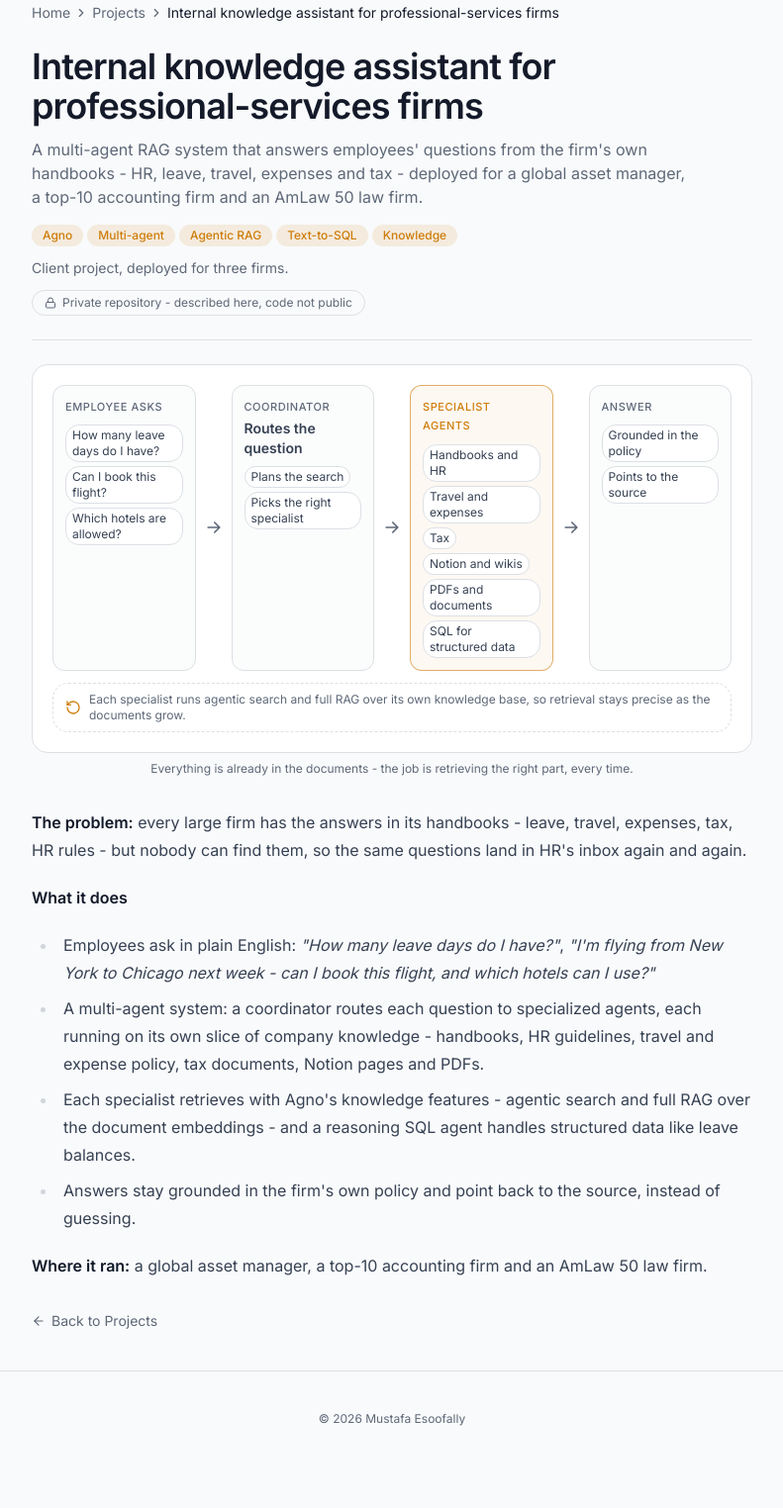
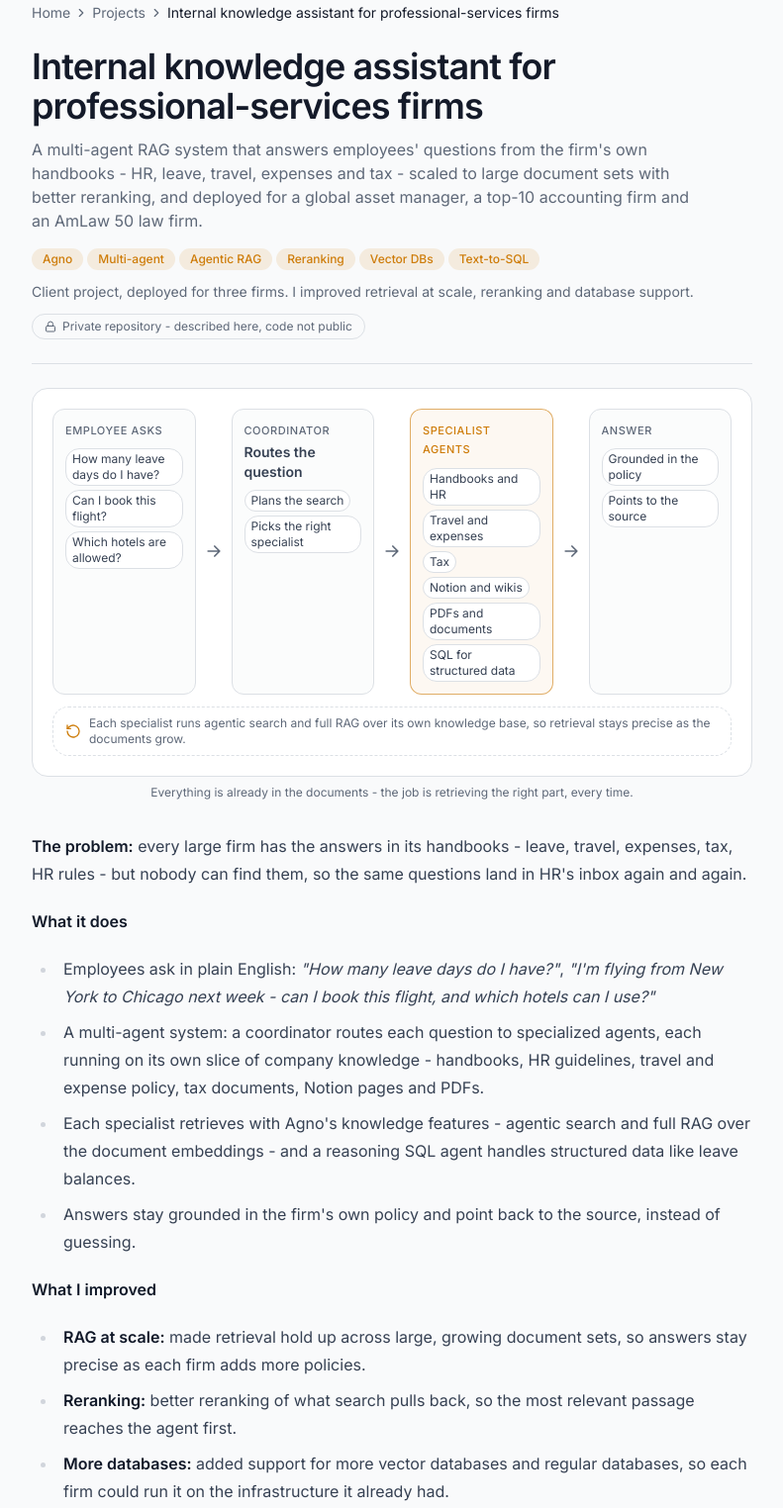
Before and after one commit to Mustafa-Esoofally/Mustafa-Esoofally.github.io, an Astro site: page /projects/policy-assistant in a window 1280 px wide. Shown: the part 94-1618 px from the top of the page at 99% size, without its empty margins (244-1035 px from the left). Before the commit the page ends 1576 px from the top, so only its background shows below. Built offline with nearby package versions, Linux system fonts and the light colour scheme; Astro itself is replaced by a stand-in of ours.

Commit message:
Knowledge assistant: RAG at scale, reranking, more databases

```diff
--- a/src/content/projects/policy-assistant.mdx
+++ b/src/content/projects/policy-assistant.mdx
@@ -4,10 +4,10 @@ startDate: 2025-09-15
 category: "production"
 order: 1
 private: true
-description: "A multi-agent RAG system that answers employees' questions from the firm's own handbooks - HR, leave, travel, expenses and tax - deployed for a global asset manager, a top-10 accounting firm and an AmLaw 50 law firm."
-role: "Client project, deployed for three firms."
+description: "A multi-agent RAG system that answers employees' questions from the firm's own handbooks - HR, leave, travel, expenses and tax - scaled to large document sets with better reranking, and deployed for a global asset manager, a top-10 accounting firm and an AmLaw 50 law firm."
+role: "Client project, deployed for three firms. I improved retrieval at scale, reranking and database support."
 links: []
-tags: ["Agno", "Multi-agent", "Agentic RAG", "Text-to-SQL", "Knowledge"]
+tags: ["Agno", "Multi-agent", "Agentic RAG", "Reranking", "Vector DBs", "Text-to-SQL"]
 ---
 import Flow from "../../components/diagrams/Flow.astro";
 
@@ -21,4 +21,9 @@ import Flow from "../../components/diagrams/Flow.astro";
 - Each specialist retrieves with Agno's knowledge features - agentic search and full RAG over the document embeddings - and a reasoning SQL agent handles structured data like leave balances.
 - Answers stay grounded in the firm's own policy and point back to the source, instead of guessing.
 
+**What I improved**
+- **RAG at scale:** made retrieval hold up across large, growing document sets, so answers stay precise as each firm adds more policies.
+- **Reranking:** better reranking of what search pulls back, so the most relevant passage reaches the agent first.
+- **More databases:** added support for more vector databases and regular databases, so each firm could run it on the infrastructure it already had.
+
 **Where it ran:** a global asset manager, a top-10 accounting firm and an AmLaw 50 law firm.
```
